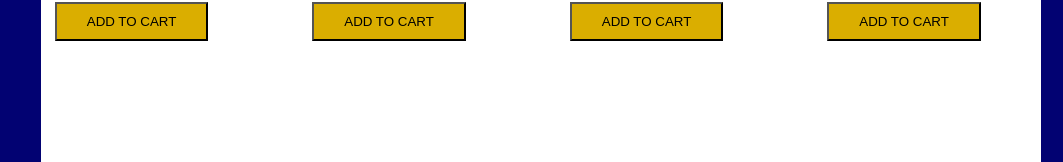
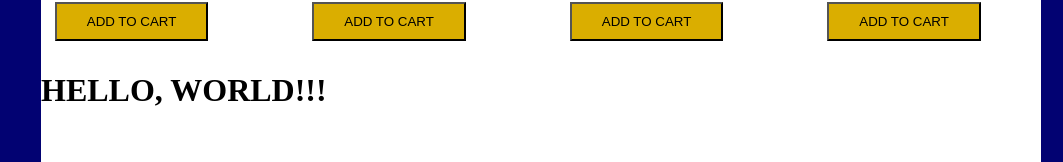
Before and after one commit to aizirek-jusupbaeva/second-react, a React (Create React App) app: page / in a window 1280 px wide. Shown: the part 772-934 px from the top of the page, without its empty margins (217-1280 px from the left). Built offline with nearby package versions, Linux system fonts and the light colour scheme.

Commit message:
change in file Cart, add hello

```diff
--- a/src/companents/cart/Cart.jsx
+++ b/src/companents/cart/Cart.jsx
@@ -71,6 +71,7 @@ const Cart = ()=>{
                     <button className="click">ADD TO CART</button>
                 </div>
             </div>
+            <div><h1>HELLO, WORLD!!!</h1></div>
         </div>
     )
 }
```
